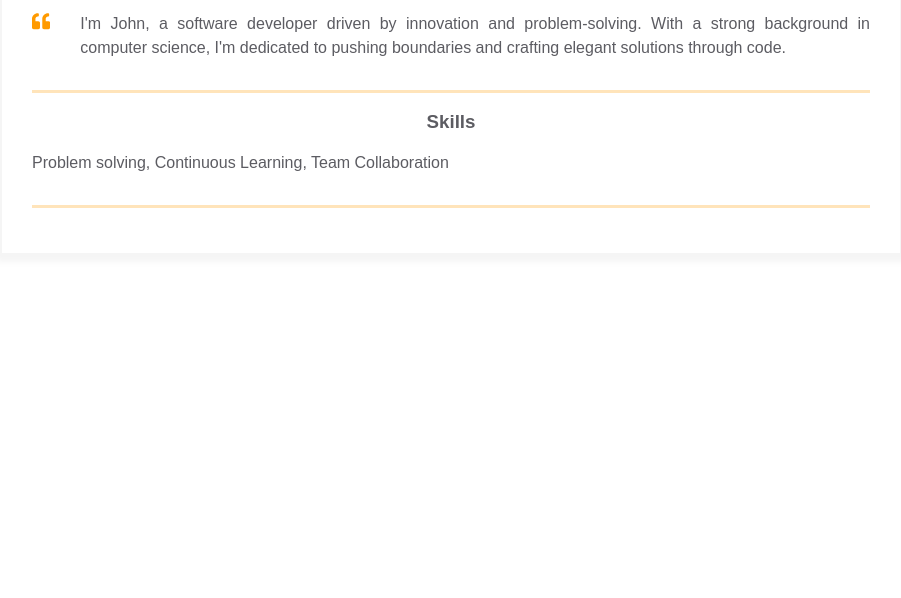
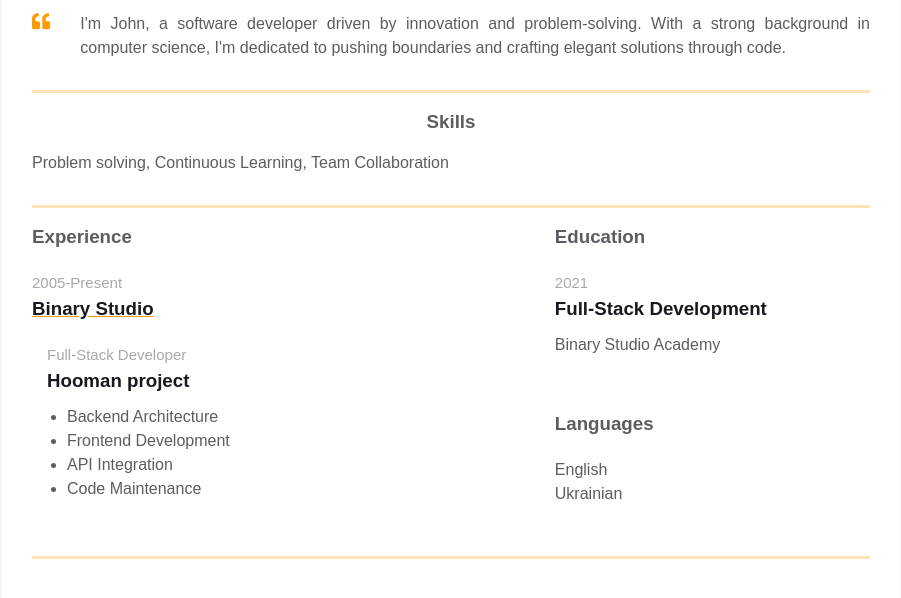
Before and after one commit to Snezhana86/homepage, a plain HTML site: page index.html in a window 1280 px wide. Shown: the part 338-936 px from the top of the page, without its empty margins (189-1090 px from the left). Before the commit the page ends 800 px from the top, so only its background shows below. Drawn offline with Linux system fonts and the light colour scheme.

Commit message:
added experiences section

```diff
--- a/index.html
+++ b/index.html
@@ -86,6 +86,57 @@
           </div>
         </div>
       </div>
+      <div class="container">
+        <div class="resume__block">
+          <div class="main-info fh">
+            <div class="experiences">
+              <h3 class="experiences__header">Experience</h3>
+              <div class="experiences__company">
+                <div class="experiences__company-header">
+                  <span class="experiences__company-header-durability">2005-Present</span>
+                  <h3 class="experiences__company-header-name">Binary Studio</h3>
+                </div>
+
+                <div class="experiences__company-project">
+                  <span class="experiences__company-project-role">Full-Stack Developer</span>
+                  <h3 class="experiences__company-project-name">Hooman project</h3>
+                  <ul class="experiences__company-project-responsibilities">
+                    <li>Backend Architecture</li>
+                    <li>Frontend Development</li>
+                    <li>API Integration</li>
+                    <li>Code Maintenance</li>
+                  </ul>
+                </div>
+              </div>
+            </div>
+
+            <div class="additional-info fv">
+              <div class="additional-info fv">
+                <div class="additional-info__education">
+                  <h3 class="additional-info__education-header">Education</h3>
+                  <div class="additional-info__education-university">
+                    <span class="additional-info__education-university-durability">2021</span>
+                    <h3 class="additional-info__education-university-speciality">
+                      Full-Stack Development
+                    </h3>
+                    <p class="additional-info__education-university-name">
+                      Binary Studio Academy
+                    </p>
+                  </div>
+                </div>
+
+                <div class="additional-info__languages">
+                  <h3 class="additional-info__languages-header">Languages</h3>
+                  <p class="additional-info__languages-item">English</p>
+                  <p class="additional-info__languages-item">
+                    Ukrainian
+                  </p>
+                </div>
+              </div>
+            </div>
+          </div>
+        </div>
+      </div>
     </div>
   </main>
 </body>
```
